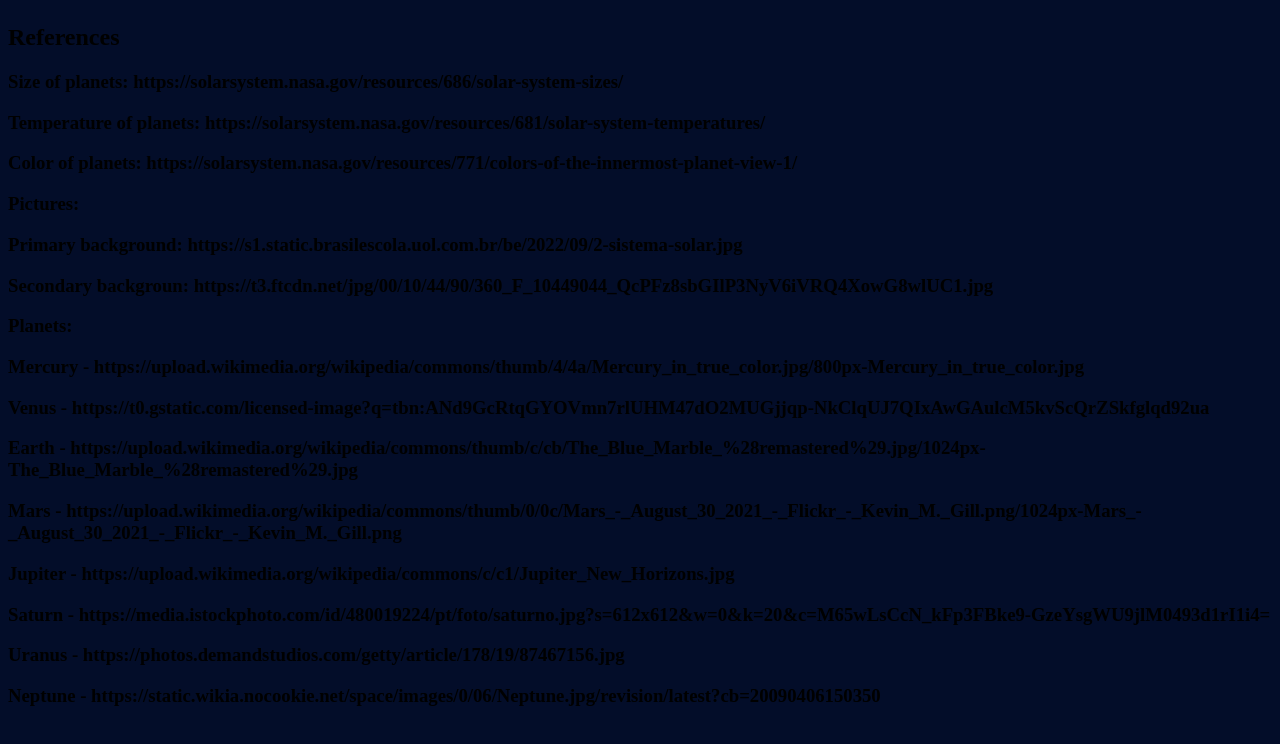
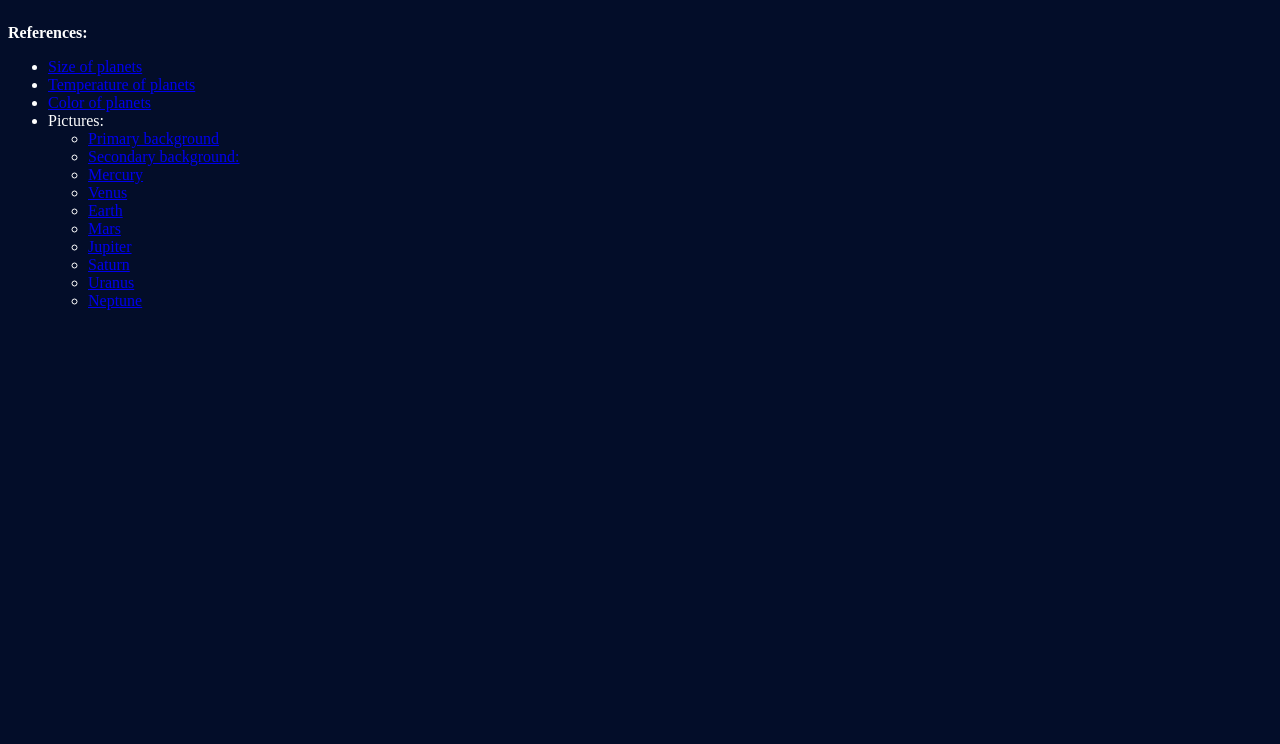
Before and after one commit to stellagress/phase-1-project-planets, a plain HTML site: page index.html in a window 1280 px wide. Drawn offline with Linux system fonts and the light colour scheme; no server answers.

Commit message:
adds hypertext feature to references

```diff
--- a/index.html
+++ b/index.html
@@ -18,24 +18,26 @@
     <ul id="planetList" class="planet-list">
     </ul>
 
-    <p>
-        <h2> References </h2>
-        <h3> Size of planets: https://solarsystem.nasa.gov/resources/686/solar-system-sizes/</h3>
-        <h3> Temperature of planets: https://solarsystem.nasa.gov/resources/681/solar-system-temperatures/</h3>
-        <h3> Color of planets: https://solarsystem.nasa.gov/resources/771/colors-of-the-innermost-planet-view-1/</h3>
+    <p
+        <h2> References: </h2>
+        <ul>
+            <li><a href="https://solarsystem.nasa.gov/resources/686/solar-system-sizes/">Size of planets</a></li>
+            <li><a href="https://solarsystem.nasa.gov/resources/681/solar-system-temperatures/">Temperature of planets</a></li>
+            <li><a href="https://solarsystem.nasa.gov/resources/771/colors-of-the-innermost-planet-view-1/">Color of planets</a></li>
 
-        <h3>Pictures:</h3>
-        <h3>Primary background: https://s1.static.brasilescola.uol.com.br/be/2022/09/2-sistema-solar.jpg</h3>
-        <h3>Secondary backgroun: https://t3.ftcdn.net/jpg/00/10/44/90/360_F_10449044_QcPFz8sbGIlP3NyV6iVRQ4XowG8wlUC1.jpg</h3>
-        <h3>Planets: </h3>
-        <h3>Mercury - https://upload.wikimedia.org/wikipedia/commons/thumb/4/4a/Mercury_in_true_color.jpg/800px-Mercury_in_true_color.jpg</h3>
-        <h3>Venus - https://t0.gstatic.com/licensed-image?q=tbn:ANd9GcRtqGYOVmn7rlUHM47dO2MUGjjqp-NkClqUJ7QIxAwGAulcM5kvScQrZSkfglqd92ua</h3>
-        <h3>Earth - https://upload.wikimedia.org/wikipedia/commons/thumb/c/cb/The_Blue_Marble_%28remastered%29.jpg/1024px-The_Blue_Marble_%28remastered%29.jpg</h3>
-        <h3>Mars - https://upload.wikimedia.org/wikipedia/commons/thumb/0/0c/Mars_-_August_30_2021_-_Flickr_-_Kevin_M._Gill.png/1024px-Mars_-_August_30_2021_-_Flickr_-_Kevin_M._Gill.png</h3>
-        <h3>Jupiter - https://upload.wikimedia.org/wikipedia/commons/c/c1/Jupiter_New_Horizons.jpg</h3>
-        <h3>Saturn - https://media.istockphoto.com/id/480019224/pt/foto/saturno.jpg?s=612x612&w=0&k=20&c=M65wLsCcN_kFp3FBke9-GzeYsgWU9jlM0493d1rI1i4=</h3>
-        <h3>Uranus - https://photos.demandstudios.com/getty/article/178/19/87467156.jpg</h3>
-        <h3>Neptune - https://static.wikia.nocookie.net/space/images/0/06/Neptune.jpg/revision/latest?cb=20090406150350</h3>
+            <li>Pictures:</li>
+            <ul>
+                <li><a href="https://s1.static.brasilescola.uol.com.br/be/2022/09/2-sistema-solar.jpg">Primary background</a></li>
+                <li><a href="https://t3.ftcdn.net/jpg/00/10/44/90/360_F_10449044_QcPFz8sbGIlP3NyV6iVRQ4XowG8wlUC1.jpg">Secondary background:</a></li>
+                <li><a href="https://upload.wikimedia.org/wikipedia/commons/thumb/4/4a/Mercury_in_true_color.jpg/800px-Mercury_in_true_color.jpg">Mercury</a></li>
+                <li><a href="https://t0.gstatic.com/licensed-image?q=tbn:ANd9GcRtqGYOVmn7rlUHM47dO2MUGjjqp-NkClqUJ7QIxAwGAulcM5kvScQrZSkfglqd92ua">Venus</a></li>
+                <li><a href="https://upload.wikimedia.org/wikipedia/commons/thumb/c/cb/The_Blue_Marble_%28remastered%29.jpg/1024px-The_Blue_Marble_%28remastered%29.jpg">Earth</a></li>
+                <li><a href="https://upload.wikimedia.org/wikipedia/commons/thumb/0/0c/Mars_-_August_30_2021_-_Flickr_-_Kevin_M._Gill.png/1024px-Mars_-_August_30_2021_-_Flickr_-_Kevin_M._Gill.png">Mars</a></li>
+                <li><a href="https://upload.wikimedia.org/wikipedia/commons/c/c1/Jupiter_New_Horizons.jpg">Jupiter</a></li>
+                <li><a href="https://media.istockphoto.com/id/480019224/pt/foto/saturno.jpg?s=612x612&w=0&k=20&c=M65wLsCcN_kFp3FBke9-GzeYsgWU9jlM0493d1rI1i4=">Saturn</a></li>
+                <li><a href="https://photos.demandstudios.com/getty/article/178/19/87467156.jpg">Uranus</a></li>
+                <li><a href="https://static.wikia.nocookie.net/space/images/0/06/Neptune.jpg/revision/latest?cb=20090406150350">Neptune</a></li>
+
 
     </p>
 
--- a/styles.css
+++ b/styles.css
@@ -4,6 +4,7 @@ body {
    /* background-color: rgb(6, 35, 107); */
 
    background-color: rgb(3, 13, 41);
+   color: white
 }
 
 
@@ -37,6 +38,13 @@ body {
 .planet-list{
     background-image: url("https://t3.ftcdn.net/jpg/00/10/44/90/360_F_10449044_QcPFz8sbGIlP3NyV6iVRQ4XowG8wlUC1.jpg");
     background-size: 100%;
-    color: white
+    /* color: white */
 
 }
+
+
+
+p {
+    /* color:white; */
+    font-weight: bold
+}
```
